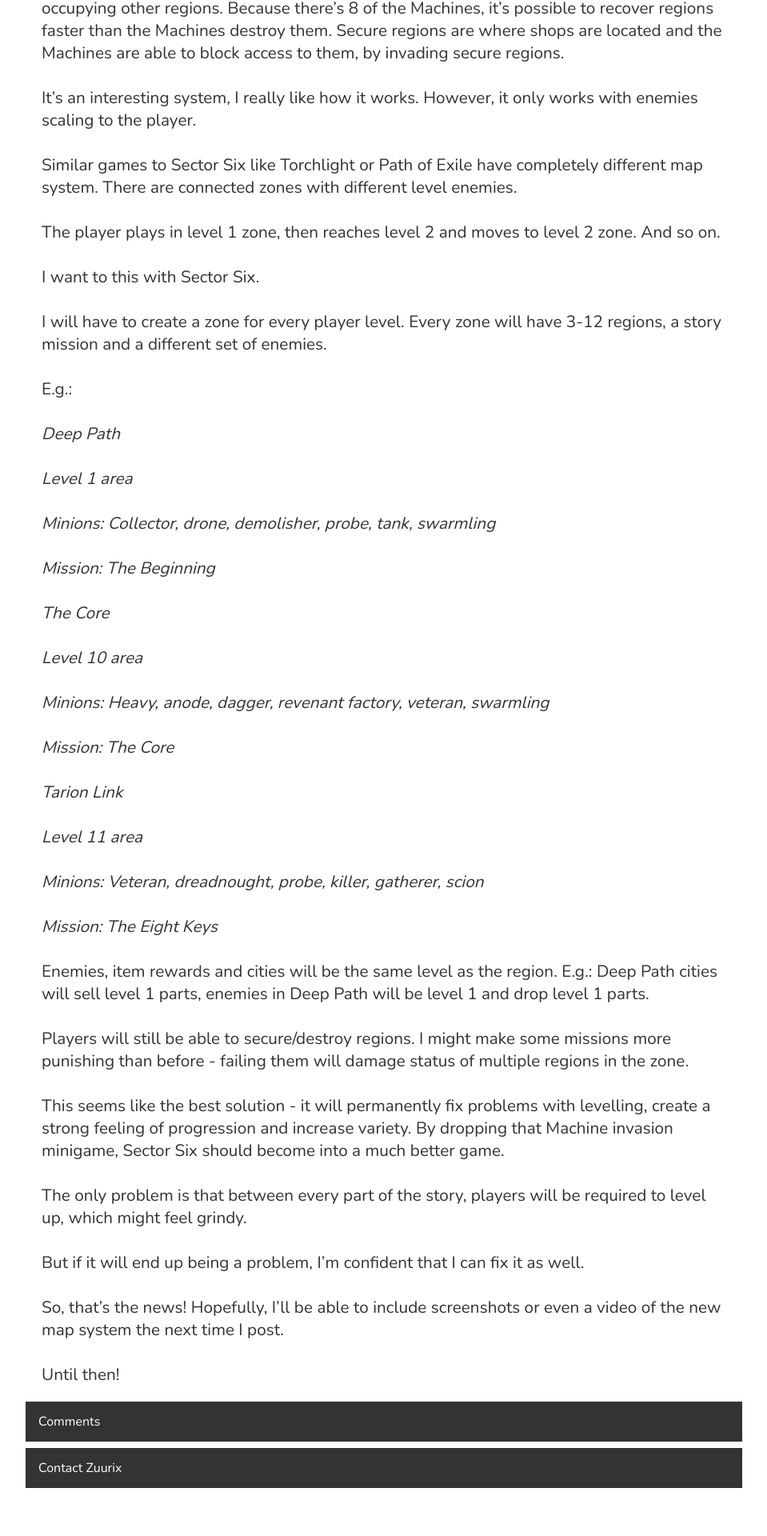
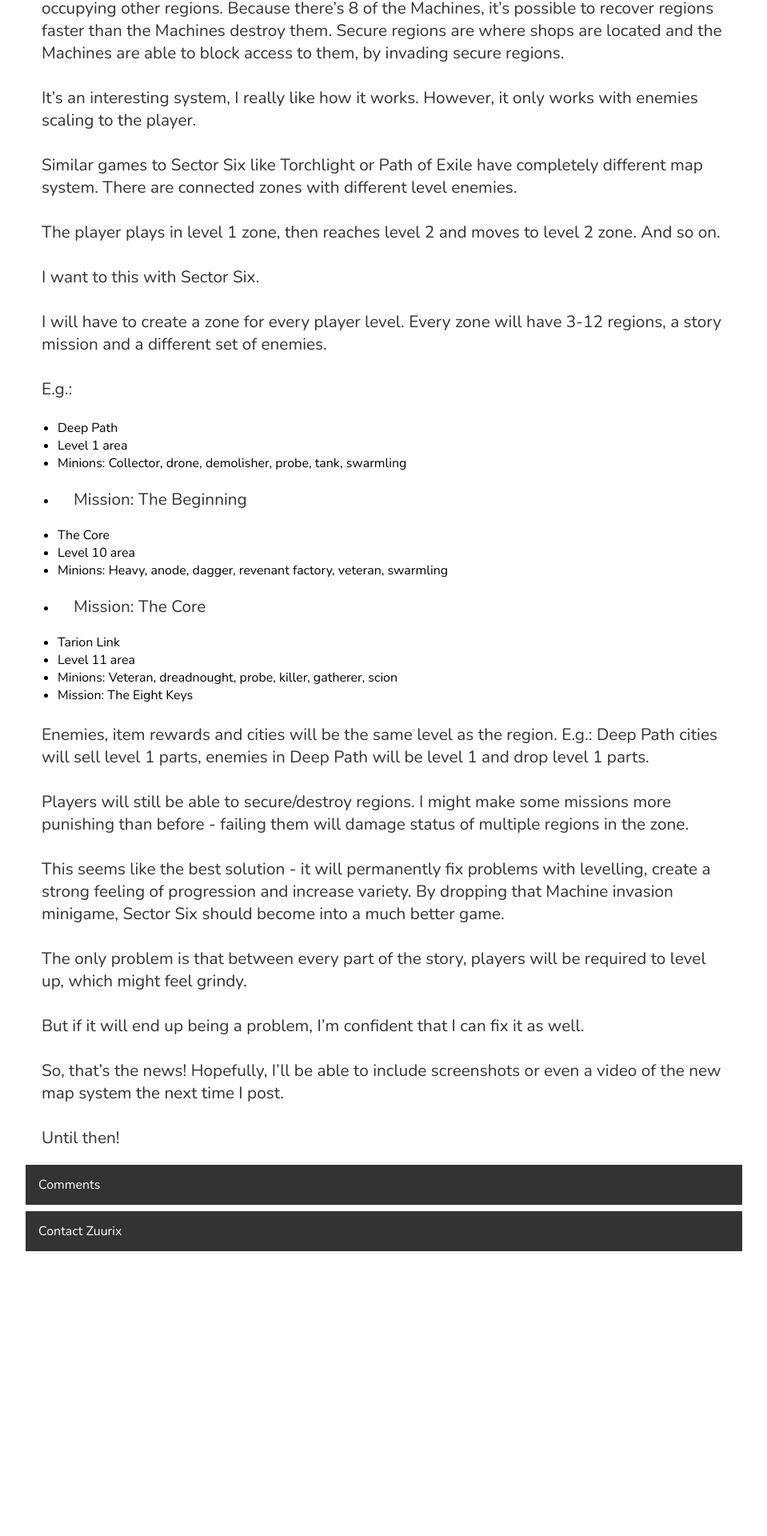
Before and after one commit to Phoebe3663/Zuurix.github.io, a Jekyll site: the page built from _posts/2017-10-03-echo-84.md, in a window 1280 px wide. Shown: the part 1447-3367 px from the top of the page at 80% size, without its empty margins (160-1119 px from the left). Built offline with Jekyll 4.4.1, drawn with Linux system fonts in a browser that asks for light colours; comment, search, counter and statistics services are not loaded; after the commit the page ends 3071 px from its top, so only the background shows below that.

```diff
--- a/_posts/2017-10-03-echo-84.md
+++ b/_posts/2017-10-03-echo-84.md
@@ -56,31 +56,21 @@ Every zone will have 3-12 regions, a story mission and a different set of enemie
 
 E.g.:
 
-*Deep Path*
-
-*Level 1 area*
-
-*Minions: Collector, drone, demolisher, probe, tank, swarmling*
-
-*Mission: The Beginning*
+* Deep Path
+* Level 1 area
+* Minions: Collector, drone, demolisher, probe, tank, swarmling
+* Mission: The Beginning
 
 
-*The Core*
+* The Core
+* Level 10 area
+* Minions: Heavy, anode, dagger, revenant factory, veteran, swarmling
+* Mission: The Core
 
-*Level 10 area*
-
-*Minions: Heavy, anode, dagger, revenant factory, veteran, swarmling*
-
-*Mission: The Core*
-
-
-*Tarion Link*
-
-*Level 11 area*
-
-*Minions: Veteran, dreadnought, probe, killer, gatherer, scion*
-
-*Mission: The Eight Keys*
+* Tarion Link
+* Level 11 area
+* Minions: Veteran, dreadnought, probe, killer, gatherer, scion
+* Mission: The Eight Keys
 
 Enemies, item rewards and cities will be the same level as the region.
 E.g.: Deep Path cities will sell level 1 parts, enemies in Deep Path will be level 1 and drop level 1 parts.
```
